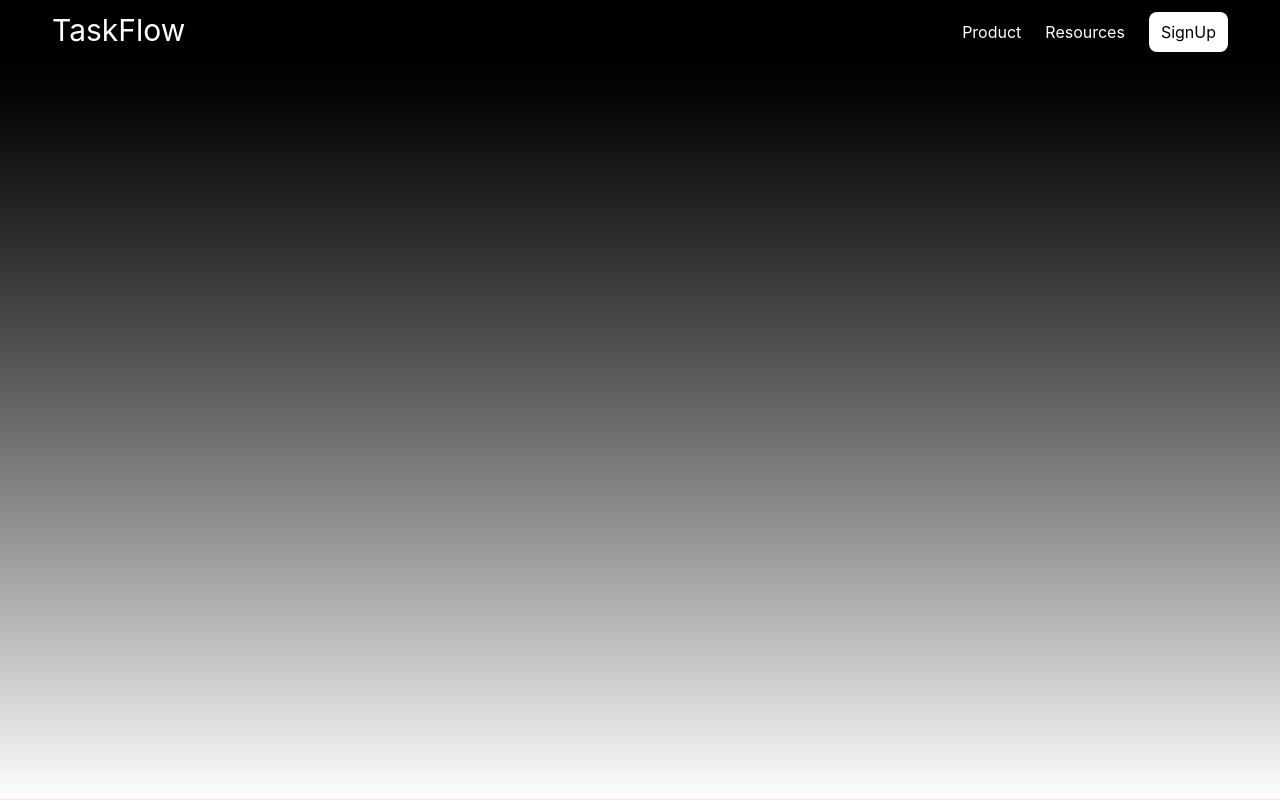
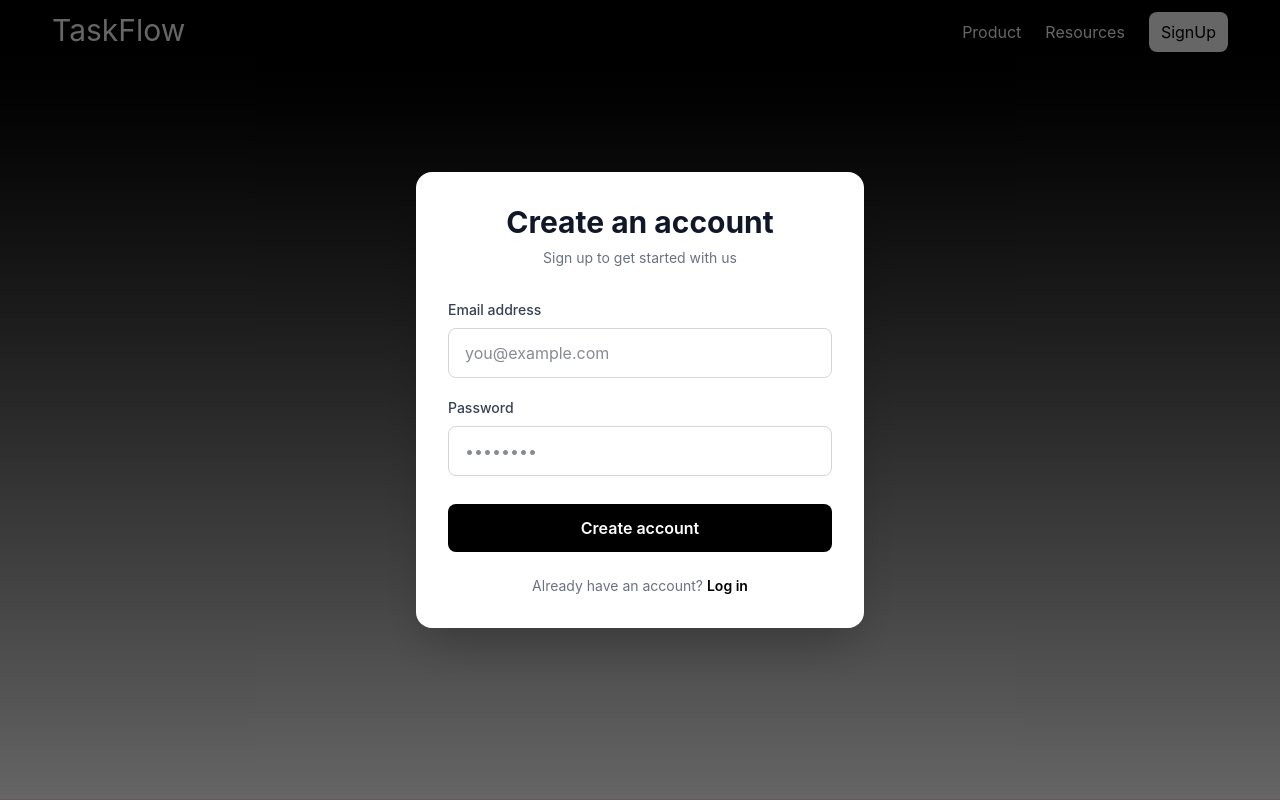
Before and after one commit to psshrijith/TaskFlow, a React (Vite) app: page / in a window 1280 px wide. Both pictures are taken after a click on the button "SignUp". Built offline with nearby package versions, Linux system fonts and the light colour scheme.

Commit message:
feat(taskFlow): added signup page

```diff
--- a/src/Pages/LandingPage.tsx
+++ b/src/Pages/LandingPage.tsx
@@ -1,9 +1,15 @@
+import {useState} from 'react';
 import NavBar from '../components/NavBar';
+import Signup from '../components/SignUp';
 
 const LandingPage = () => {
+
+  const [openForm, setOpenForm] = useState(false);
+
   return (
     <div className="flex h-screen w-full bg-linear-to-b from-black to-white">
-      <NavBar/>
+      <NavBar setOpenForm={setOpenForm}/>
+      <Signup openForm={openForm}/>
     </div>
   );
 };
--- a/src/components/NavBar.tsx
+++ b/src/components/NavBar.tsx
@@ -1,7 +1,7 @@
 import { FormattedMessage } from "react-intl";
 
-const NavBar = () => {
-    console.log("navbar");
+const NavBar = ({setOpenForm}) => {
+
     return (
         <nav className="flex w-full flex-row items-start justify-between text-white list-none border-b border-red-100 px-10">
                 <p className="text-white p-3 text-3xl">
@@ -12,7 +12,11 @@ const NavBar = () => {
                     <ul className="flex list-none p-3 rounded-lg gap-6 items-center">
                         <li>Product</li>
                         <li>Resources</li>
-                        <button className="px-3 py-2 bg-white text-black rounded-lg">SignUp</button>
+                        <button
+                            className="px-3 py-2 bg-white text-black rounded-lg"
+                            onClick={() => setOpenForm(true)}
+                        >
+                        SignUp</button>
                     </ul>
                 </div>
 
--- /dev/null
+++ b/src/components/SignUp.tsx
@@ -0,0 +1,95 @@
+import { useState } from "react";
+
+const Signup = ({ openForm }) => {
+    const [email, setEmail] = useState("");
+    const [password, setPassword] = useState("");
+
+
+    const handleSignUpClick = (event: SubmitEvent) => {
+        event.preventDefault();
+        window.location.href = "https://www.google.com";
+    };
+
+    if (!openForm) {
+        return null;
+    }
+
+    return (
+        <div className="fixed inset-0 z-50 flex items-center justify-center bg-black/60">
+            <div className="w-full max-w-md rounded-2xl bg-white p-8 shadow-2xl">
+
+                <div className="mb-8 text-center">
+                    <h2 className="text-3xl font-bold text-gray-900">
+                        Create an account
+                    </h2>
+
+                    <p className="mt-2 text-sm text-gray-500">
+                        Sign up to get started with us
+                    </p>
+                </div>
+
+                <form
+                    id="signup"
+                    onSubmit={handleSignUpClick}
+                    className="flex flex-col gap-5"
+                >
+                    <div className="flex flex-col gap-2">
+                        <label
+                            htmlFor="emailid"
+                            className="text-sm font-medium text-gray-700"
+                        >
+                            Email address
+                        </label>
+
+                        <input
+                            type="email"
+                            id="emailid"
+                            value={email}
+                            onChange={(event) =>
+                                setEmail(event.target.value)
+                            }
+                            placeholder="you@example.com"
+                            className="rounded-lg border border-gray-300 px-4 py-3 text-gray-900 outline-none transition focus:border-black focus:ring-2 focus:ring-gray-200"
+                            required
+                        />
+                    </div>
+
+                    <div className="flex flex-col gap-2">
+                        <label
+                            htmlFor="password"
+                            className="text-sm font-medium text-gray-700"
+                        >
+                            Password
+                        </label>
+
+                        <input
+                            type="password"
+                            id="password"
+                            value={password}
+                            onChange={(event) => setPassword(event.target.value)}
+                            placeholder="••••••••"
+                            className="rounded-lg border border-gray-300 px-4 py-3 text-gray-900 outline-none transition focus:border-black focus:ring-2 focus:ring-gray-200"
+                            required
+                        />
+                    </div>
+
+                    <button
+                        type="submit"
+                        className="mt-2 rounded-lg bg-black px-4 py-3 font-semibold text-white transition hover:bg-gray-800"
+                    >
+                        Create account
+                    </button>
+                </form>
+
+                <p className="mt-6 text-center text-sm text-gray-500">
+                    Already have an account?{" "}
+                    <button className="font-semibold text-black hover:underline">
+                        Log in
+                    </button>
+                </p>
+            </div>
+        </div>
+    );
+};
+
+export default Signup;
```
